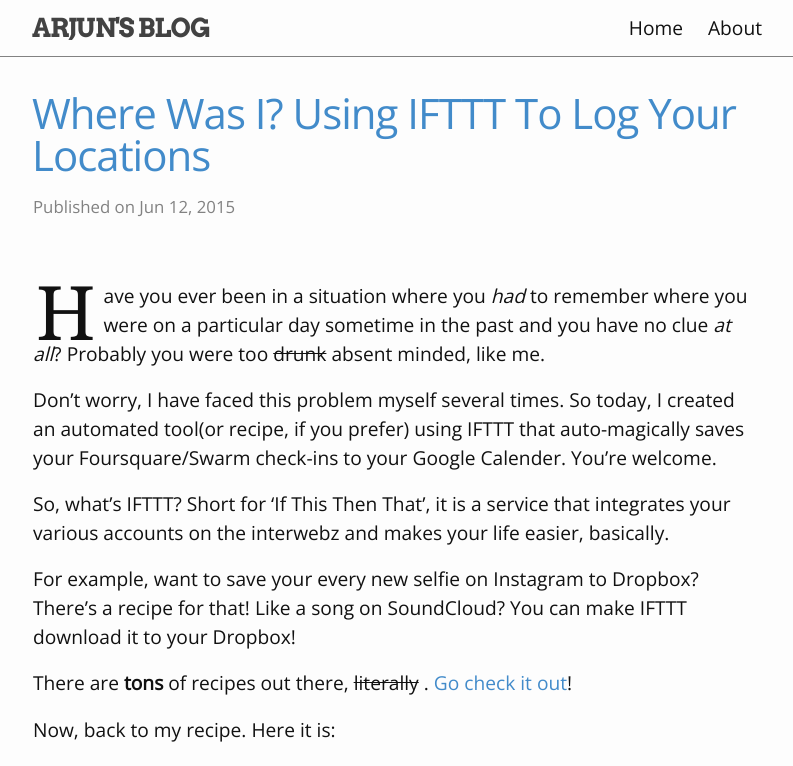
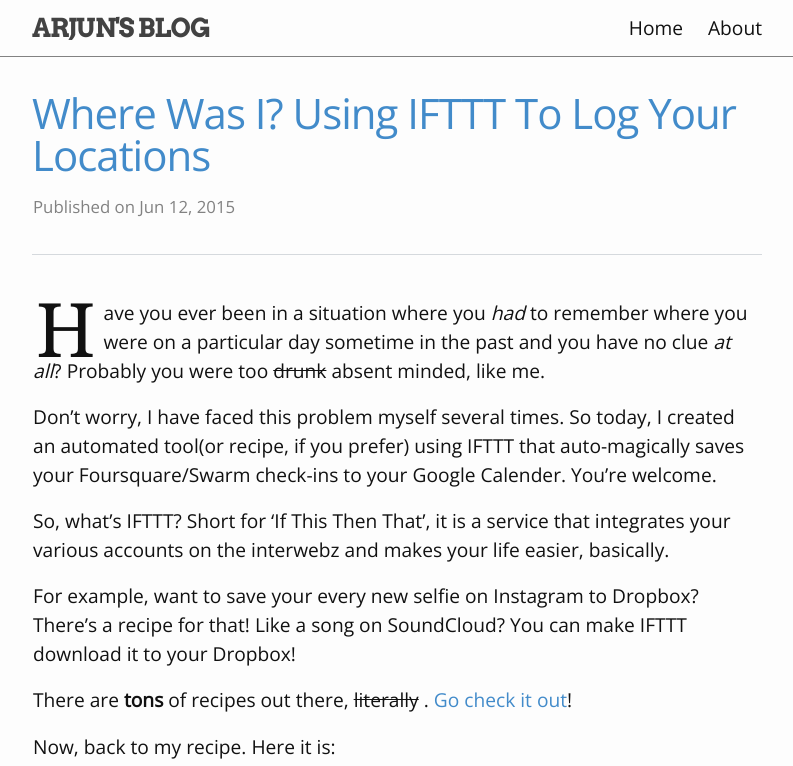
Before and after one commit to arjunnn/blog, a Jekyll site: the page built from _posts/2015-06-12-where-was-i.markdown, in a window 1280 px wide. Shown: the top 766 px of the page, without its empty margins (243-1036 px from the left). Built offline with Jekyll 4.4.1, drawn with Linux system fonts in a browser that asks for light colours.

Commit message:
design changes

```diff
--- a/_layouts/post.html
+++ b/_layouts/post.html
@@ -16,6 +16,7 @@
     <h1 class="post-title">{{ page.title }}</h1>
     <p class="post-meta">Published on {{ page.date | date: "%b %-d, %Y" }}{% if page.author %} • {{ page.author }}{% endif %}{% if page.meta %} • {{ page.meta }}{% endif %}</p>
   </header>
+  <hr>
   <br>
   <article class="post-content">
      {{content}}
@@ -27,6 +28,8 @@
 <span class="post-tag"><a href="{{ site.baseurl }}/tags/{{ tag }}">#{{tag}}&nbsp;</a></span>
 {% endfor %}
   </div>
+  <br>
+  <hr>
   <p> Notice any issues in this post? You can fix it or <a href="https://github.com/arjunnn/blog/issues/new">raise an issue</a> on GitHub.</p>
   <br>
   <div
--- a/_sass/_layout.scss
+++ b/_sass/_layout.scss
@@ -321,3 +321,12 @@
     }
 
 }
+
+hr {
+    border: 0;
+    display: block;
+    height: 1px;
+    background: #d5d9dd;
+    clear: both;
+    margin: 1rem 0;
+}
```
